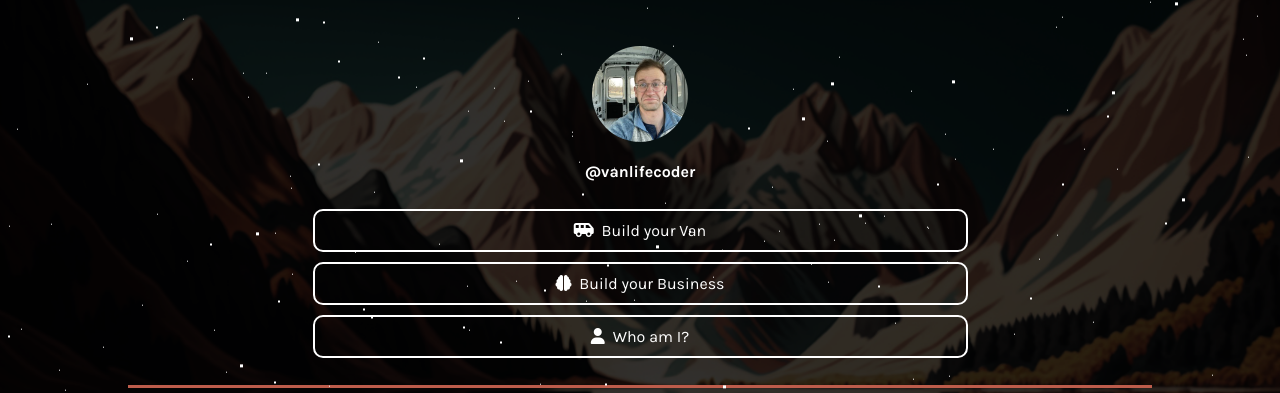
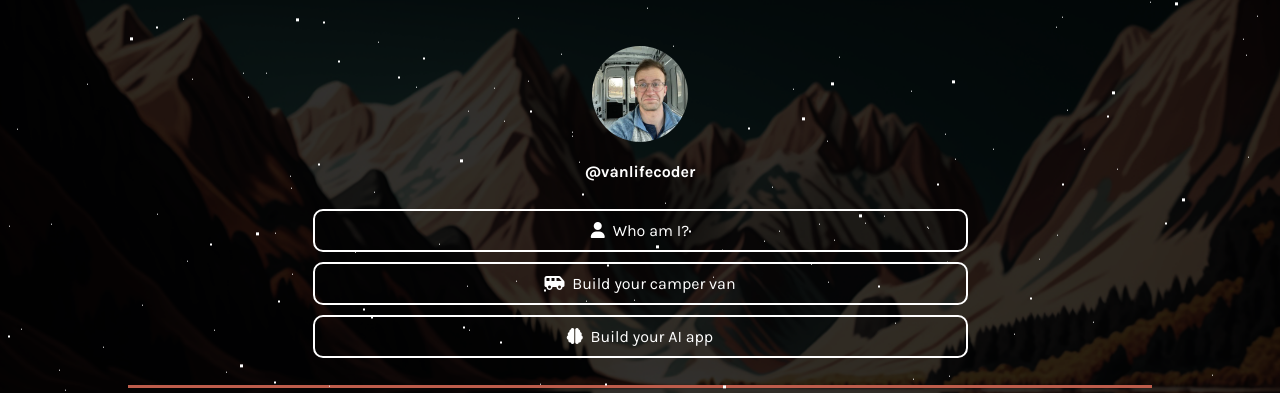
Before and after one commit to esteininger/vanlifecoder, a plain HTML site: page index.html in a window 1280 px wide. Shown: the top 393 px of the page. Drawn offline with Linux system fonts and the light colour scheme.

Commit message:
no message

```diff
--- a/index.html
+++ b/index.html
@@ -43,15 +43,15 @@
   </div>
 
   <div class="links">
+    <a class="link" href="https://ethan.dev/" target="_blank">
+      <i class="fa-solid fa-user">&nbsp;</i> Who am I?
+    </a>
     <a class="link" href="https://vanlifecoder.notion.site/vanLifeCoder-2abba50d9cb14b03b292e76eea5cc3cd"
       target="_blank">
-      <i class="fa-solid fa-van-shuttle">&nbsp;</i> Build your Van
+      <i class="fa-solid fa-van-shuttle">&nbsp;</i> Build your camper van
     </a>
-    <a class="link" href="https://nux.ai?utm_source=vanlifecoder" target="_blank">
-      <i class="fa-solid fa-brain">&nbsp;</i> Build your Business
-    </a>
-    <a class="link" href="https://ethan.dev/" target="_blank">
-      <i class="fa-solid fa-user">&nbsp;</i> Who am I?
+    <a class="link" href="https://mixpeek.com?utm_source=vanlifecoder" target="_blank">
+      <i class="fa-solid fa-brain">&nbsp;</i> Build your AI app
     </a>
   </div>
   <hr>
```
